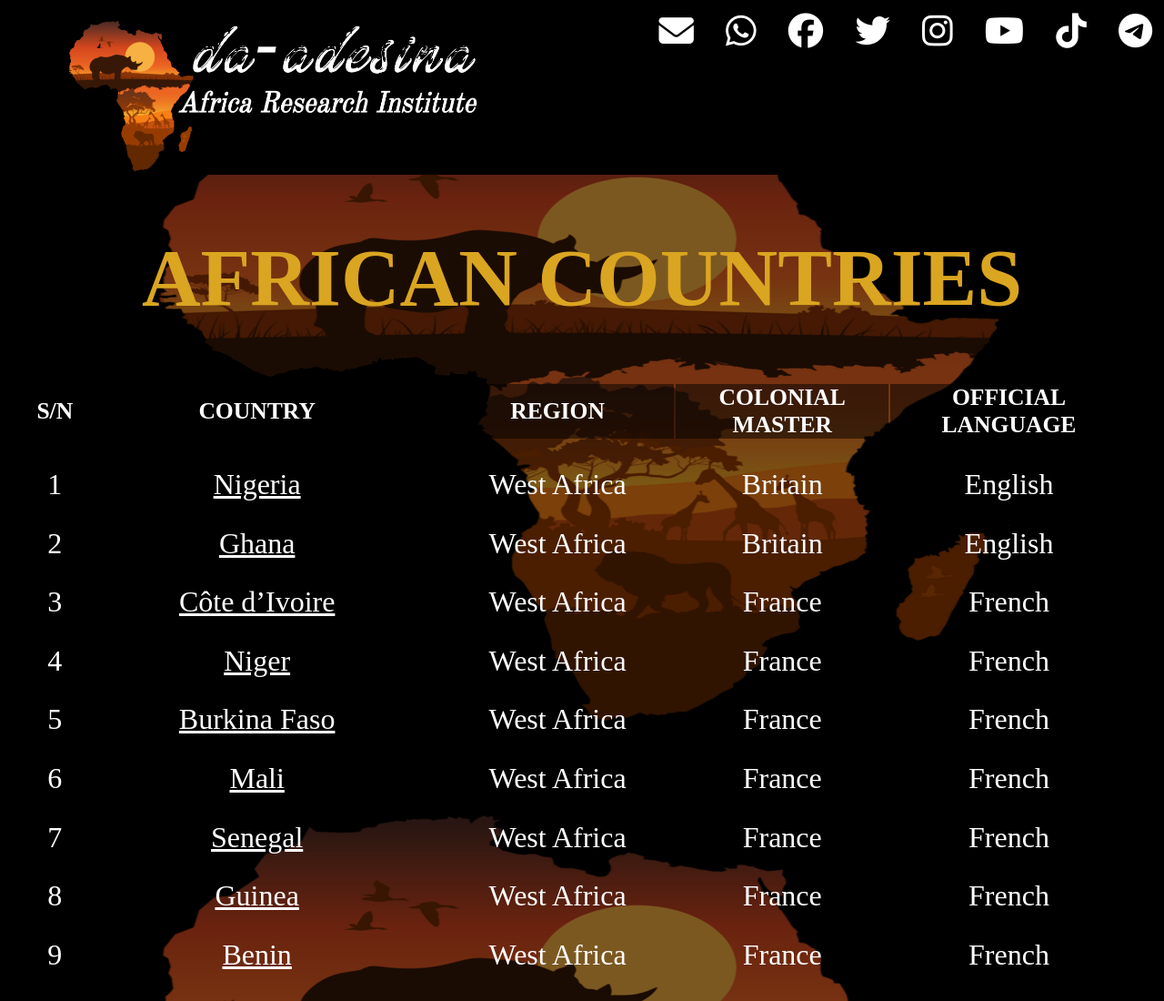
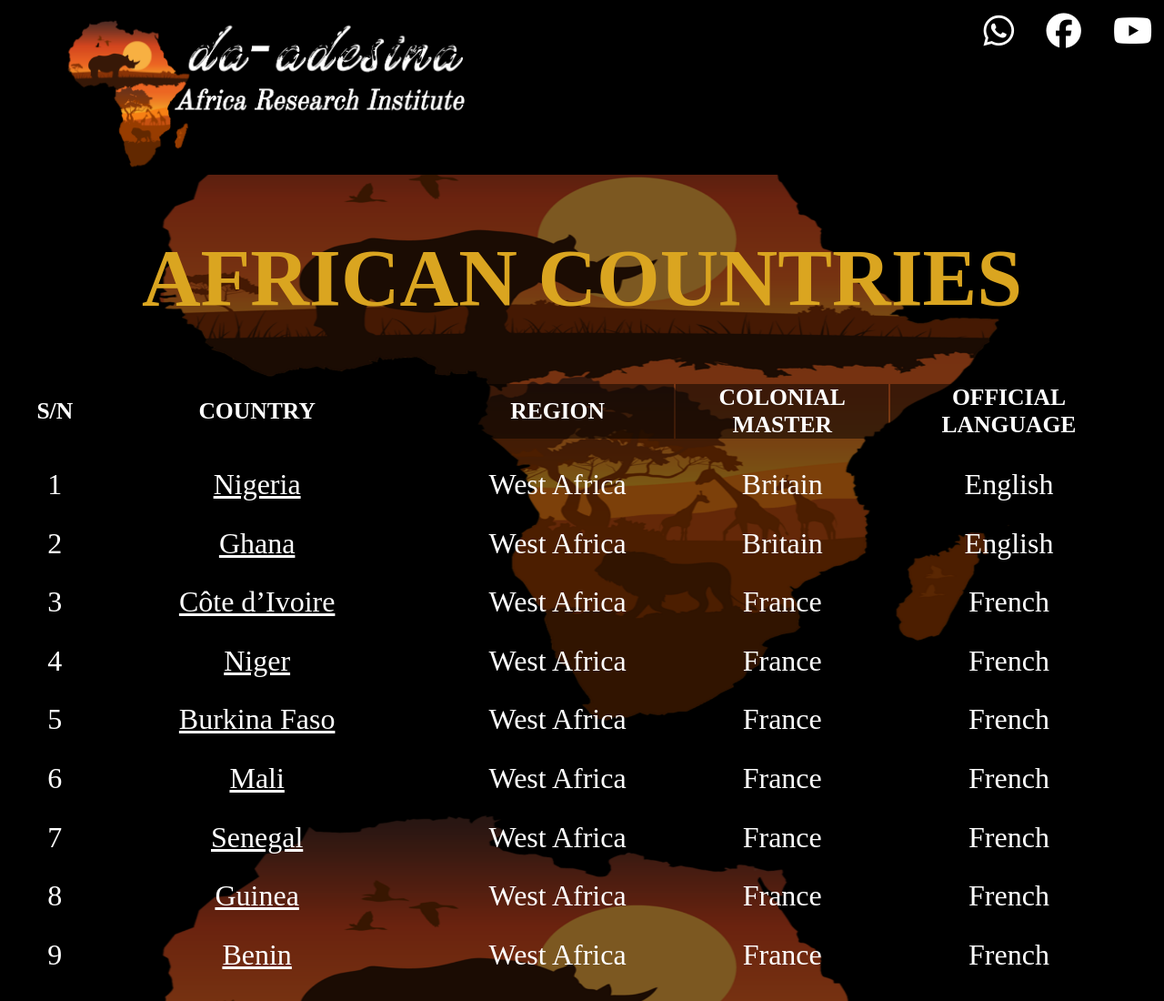
Before and after one commit to daadesina/daadesina.github.io, a plain HTML site: page country.html in a window 1280 px wide. Shown: the top 1100 px of the page at 91% size. Drawn offline with Linux system fonts and the light colour scheme.

Commit message:
november, 7, 2022

```diff
--- a/country.html
+++ b/country.html
@@ -10,16 +10,11 @@
 </head>
 <body>
     <div class="header">
-        <a href="/index.html"><img src="/Image/daadesina logo.png" alt="daadesina logo" width="80%" height="auto"></a>
+        <a href="/index.html"><img src="/Image/daadesina logo.png" alt="daadesina logo" width="50%" height="auto"></a>
         <div class="contact">
-            <a href=""><i class="fa-solid fa-envelope"></i></a>
-            <a href=""><i class="fa-brands fa-whatsapp"></i></a>
-            <a href=""><i class="fa-brands fa-facebook"></i></a>
-            <a href=""><i class="fa-brands fa-twitter"></i></a>
-            <a href=""><i class="fa-brands fa-instagram"></i></a>
-            <a href=""><i class="fa-brands fa-youtube"></i></a>
-            <a href=""><i class="fa-brands fa-tiktok"></i></a>
-            <a href=""><i class="fa-brands fa-telegram"></i></a>
+            <a href="http://wa.me/+2348088686737?text=Hi+Adesina,+I+got+you+number+from+your+site.+my+name+is" target="_blank"><i class="fa-brands fa-whatsapp"></i></a>
+            <a href="https://www.facebook.com/people/Da-Adesina/100082445061753/" target="_blank"><i class="fa-brands fa-facebook"></i></a>
+            <a href="https://www.youtube.com/@daadesina" target="_blank"><i class="fa-brands fa-youtube"></i></a>
         </div>
     </div>
     <main>
@@ -37,7 +32,7 @@
             <tr></tr>
             <tr style="font-size: 3vw;">
                 <td>1</td>
-                <td><a href="">Nigeria</a></td>
+                <td><a href="/nigeria.html">Nigeria</a></td>
                 <td>West Africa</td>
                 <td>Britain</td>
                 <td>English</td>
--- /dev/null
+++ b/nigeria.css
@@ -0,0 +1,55 @@
+@import url('https://fonts.googleapis.com/css2?family=Courgette&family=Lora:ital,wght@1,700&family=Noto+Serif&display=swap');
+
+*{
+    margin: 0;
+    padding: 0;
+    box-sizing: border-box;
+}
+body {
+    margin: 1vw;
+    height: 100vh;
+    background-image: url(/Image/background\ Africa.png);
+    background-size: 100% 100%;
+    background-repeat: no-repeat;
+    background-attachment: fixed;
+    padding-left: 2vw;
+    padding-right: 2vw;
+    display: flex;
+    flex-direction: column;
+}
+.header{
+    position: fixed;
+    top: 0;
+    padding-top: 1vw;
+    text-align: left;
+    padding-left: 1vw;
+    border-radius: 2vw;
+    display: grid;
+    grid-template-columns: auto auto;
+    background-color: black;
+    height: 15vw;
+}
+.contact{
+    text-align: right;
+    padding-right: 1vw;
+    font-size: 3vw;
+}
+a i{
+    color: white;
+    padding-left: 2vw;
+}
+main{
+    margin-top: 20%;
+    text-align: center;
+    display: block;
+    max-width: 100%;
+    height: auto;
+}
+#about{
+    padding: 1vw;
+    text-align: left;
+    background-color: hsla(182, 61%, 57%, 0.418);
+    width: 60vw;
+    font-weight: 600;
+    font-size: 2.5vw;
+}
```
Also changed, not shown: index.html (+4 -9 lines), nigeria.html (added, +37 -0 lines), tribe.html (+4 -9 lines), Image/nigerian coat of arm.png (added), Image/nigerian flag.png (added).
